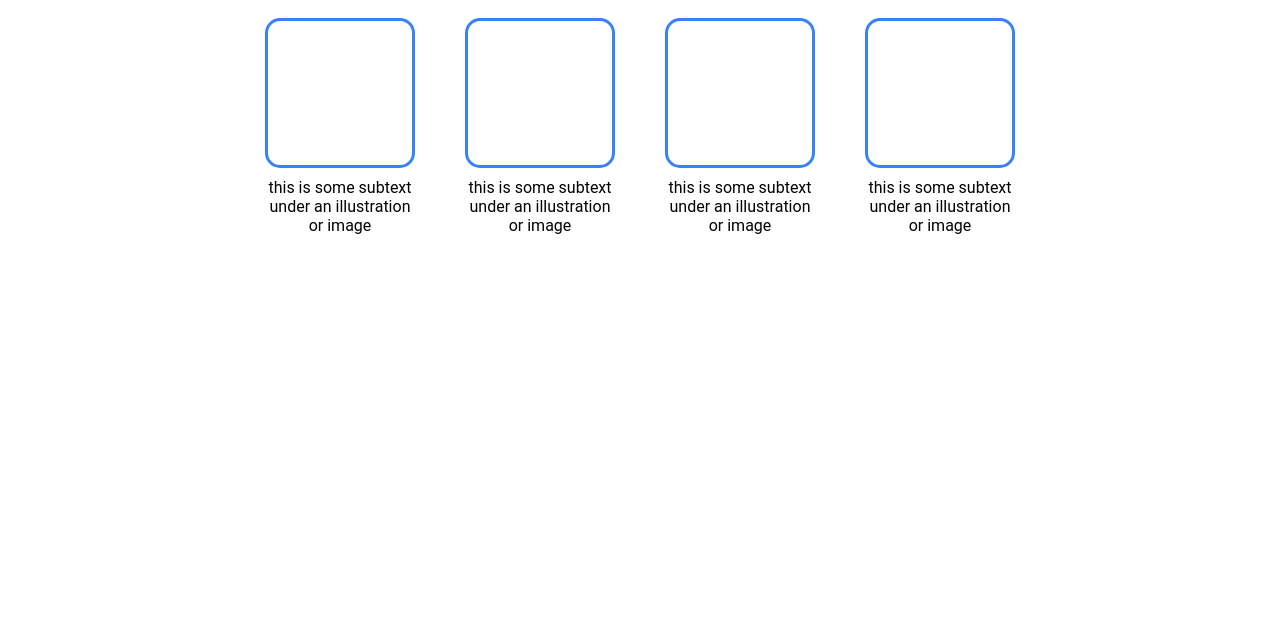
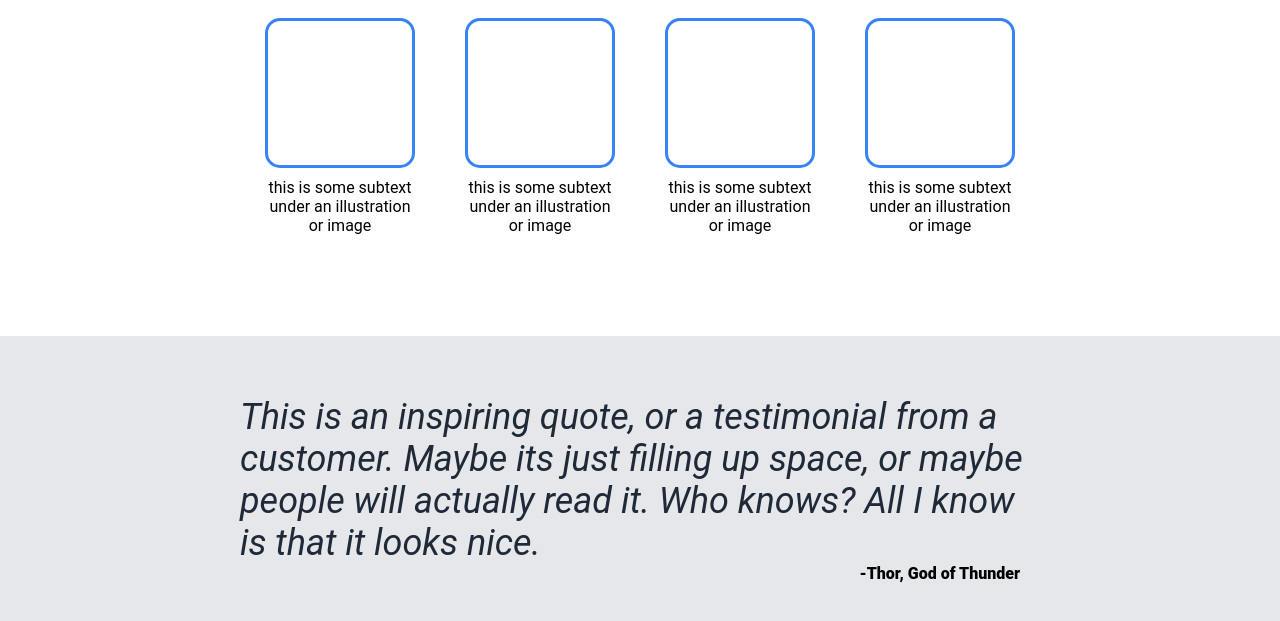
Before and after one commit to michalciberej/landing-page, a plain HTML site: page index.html in a window 1280 px wide. Shown: the part 507-1128 px from the top of the page. Before the commit the page ends 843 px from the top, so only its background shows below. Drawn offline with Linux system fonts and the light colour scheme.

Commit message:
Finish quote section

```diff
--- a/index.html
+++ b/index.html
@@ -49,5 +49,18 @@
             </div>
         </div>
     </div>
+    <div class="quote-container">
+        <div class="quote-content">
+            <div class="quote-text">
+                This is an inspiring quote, or a testimonial
+                from a customer. Maybe its just filling up space,
+                or maybe people will actually read it. Who knows?
+                All I know is that it looks nice.
+            </div>
+            <div class="quote-author">
+                -Thor, God of Thunder
+            </div>
+        </div>
+    </div>
 </body>
 </html>
--- a/styles.css
+++ b/styles.css
@@ -71,7 +71,7 @@ li:nth-child(3) {
     align-items: center;
     height: 350px;
     background: var(--dark);
-    gap: 100px;
+    gap: px;
 }
 
 button {
@@ -133,3 +133,31 @@ button {
     border-radius: 15px;
     margin-bottom: 10px;
 }
+
+/* QUOTE */
+
+.quote-container {
+    background: #E5E7EB;
+    display: flex;
+    justify-content: center;
+    align-items: center;
+    padding: 60px 0;
+}
+
+.quote-content {
+    display: flex;
+    flex-direction: column;
+}
+
+.quote-text {
+    width: 800px;
+    font-size: 36px;
+    color: var(--dark);
+    font-style: oblique;
+}
+
+.quote-author {
+    align-self: flex-end;
+    font-weight: 900;
+    padding-right: 20px;
+}
```
